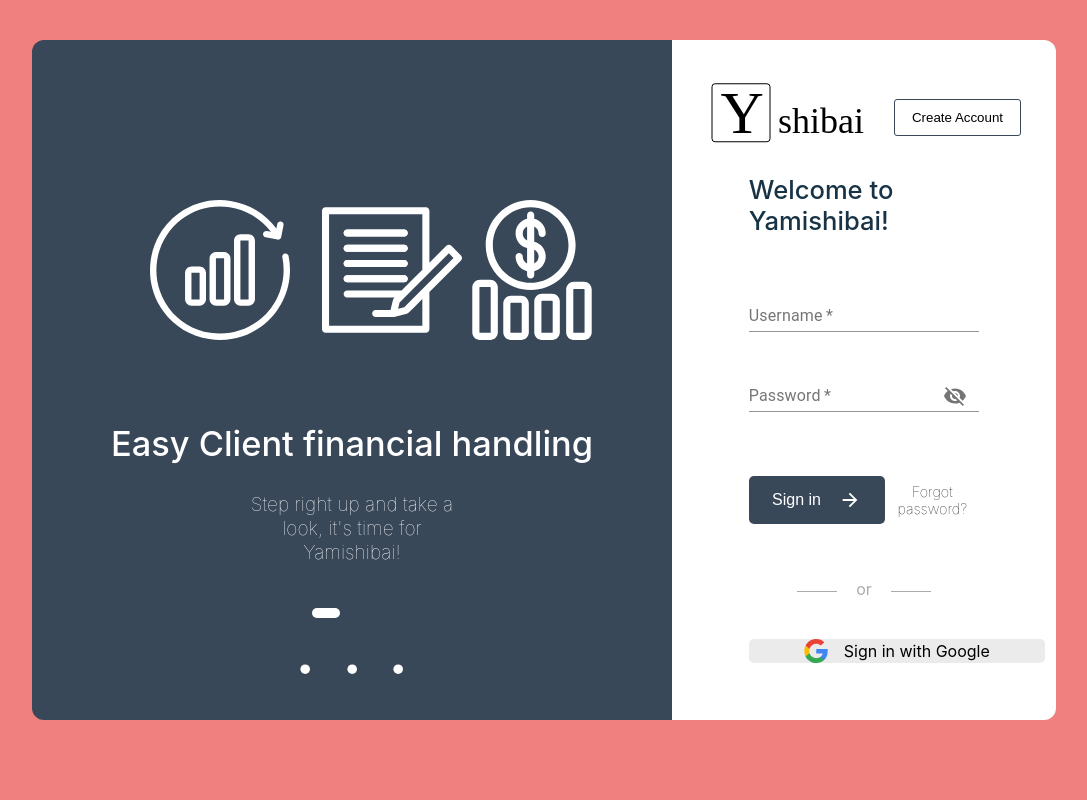
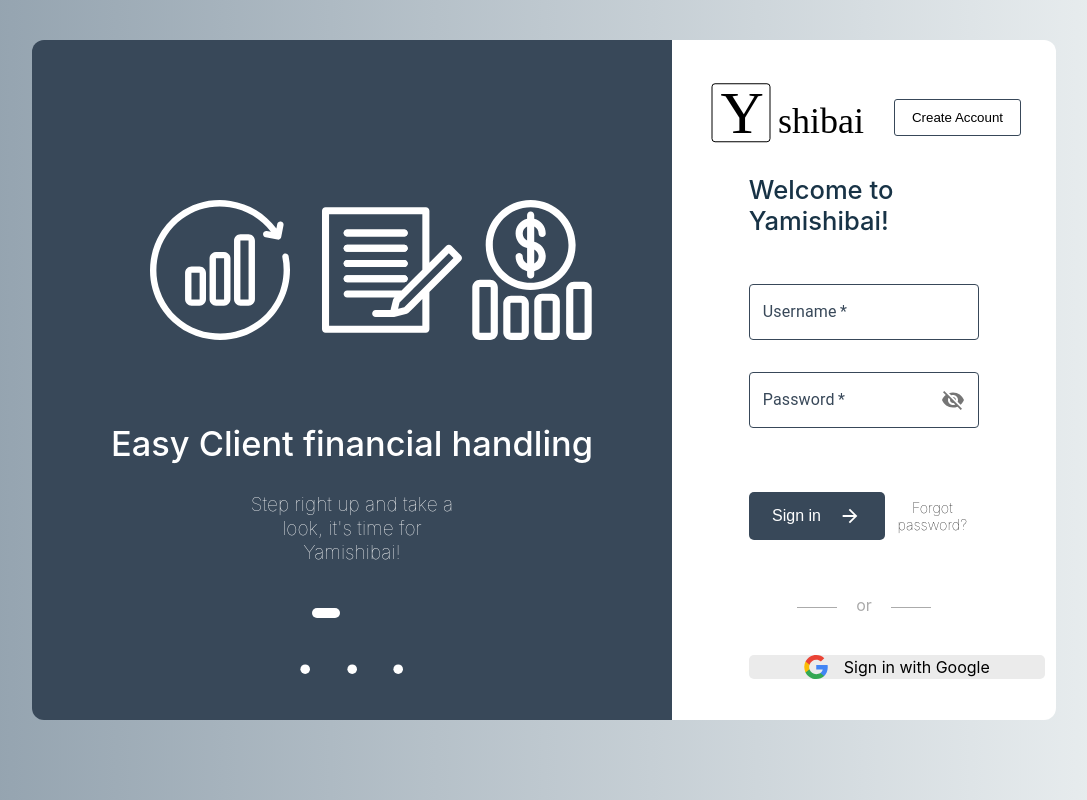
Before and after one commit to stanley-tarce/avion-banking-app, a React (Create React App) app in the folder banking-app/: page / in a window 1280 px wide. Shown: the whole page, without its empty margins (96-1183 px from the left). Built offline with nearby package versions, Linux system fonts and the light colour scheme.

Commit message:
improved background design on Login.js

```diff
--- a/banking-app/src/components/Login.js
+++ b/banking-app/src/components/Login.js
@@ -14,10 +14,39 @@
 
 const useStyles = makeStyles({
     root: {
+        "& .MuiOutlinedInput-root .MuiOutlinedInput-notchedOutline": {
+            borderColor: "#384859"
+          },
+          "&:hover .MuiOutlinedInput-root .MuiOutlinedInput-notchedOutline": {
+            borderColor: "#384859"
+          },
+          "& .MuiOutlinedInput-root.Mui-focused .MuiOutlinedInput-notchedOutline": {
+            borderColor: "#384859"
+          },
+          "& .MuiOutlinedInput-input": {
+            color: "#384859"
+          },
+          "&:hover .MuiOutlinedInput-input": {
+            color: "#384859"
+          },
+          "& .MuiOutlinedInput-root.Mui-focused .MuiOutlinedInput-input": {
+            color: "#384859"
+          },
+          "& .MuiInputLabel-outlined": {
+            color: "#384859"
+          },
+          "&:hover .MuiInputLabel-outlined": {
+            color: "#384859"
+          },
+          "& .MuiInputLabel-outlined.Mui-focused": {
+            color: "#384859"
+          },
         display: 'flex',
         height: '100vh',
         width: '100vw',
-        backgroundColor: 'lightcoral'
+        background: '#aa4b6b',  /* fallback for old browsers */
+        background: 'linear-gradient(to right, #8e9eab, #eef2f3)'
+
     },
     appInfo: {
         height: '85%',
@@ -86,6 +115,9 @@
         position: 'absolute',
         top: '20%',
         right: '20%'
+    },visibileIcons: {
+        height: '24px',
+        width: '24px'
     }
 })
 
@@ -238,6 +270,7 @@
                             label='Username'
                             defaultValue={user}
                             onChange={userInput}
+                            variant= 'outlined'
                             style={{
                                 marginTop: '3rem',
                             }}
@@ -247,6 +280,7 @@
                             type={values.showPassword ? 'text' : 'password'}
                             label='Password'
                             value={values.password}
+                            variant= 'outlined'
                             style={{
                                 marginTop: '2rem',
                                 borderColor: 'green'
@@ -256,6 +290,7 @@
                                 endAdornment:(
                                     <InputAdornment position='end'>
                                         <IconButton
+                                        className={classes.visibileIcons}
                                         onClick={handleShowPassword}
                                         onMouseDown={handleMouseDown}>
                                             {values.showPassword ? <VisibilityIcon /> : <VisibilityOffIcon />}
```
